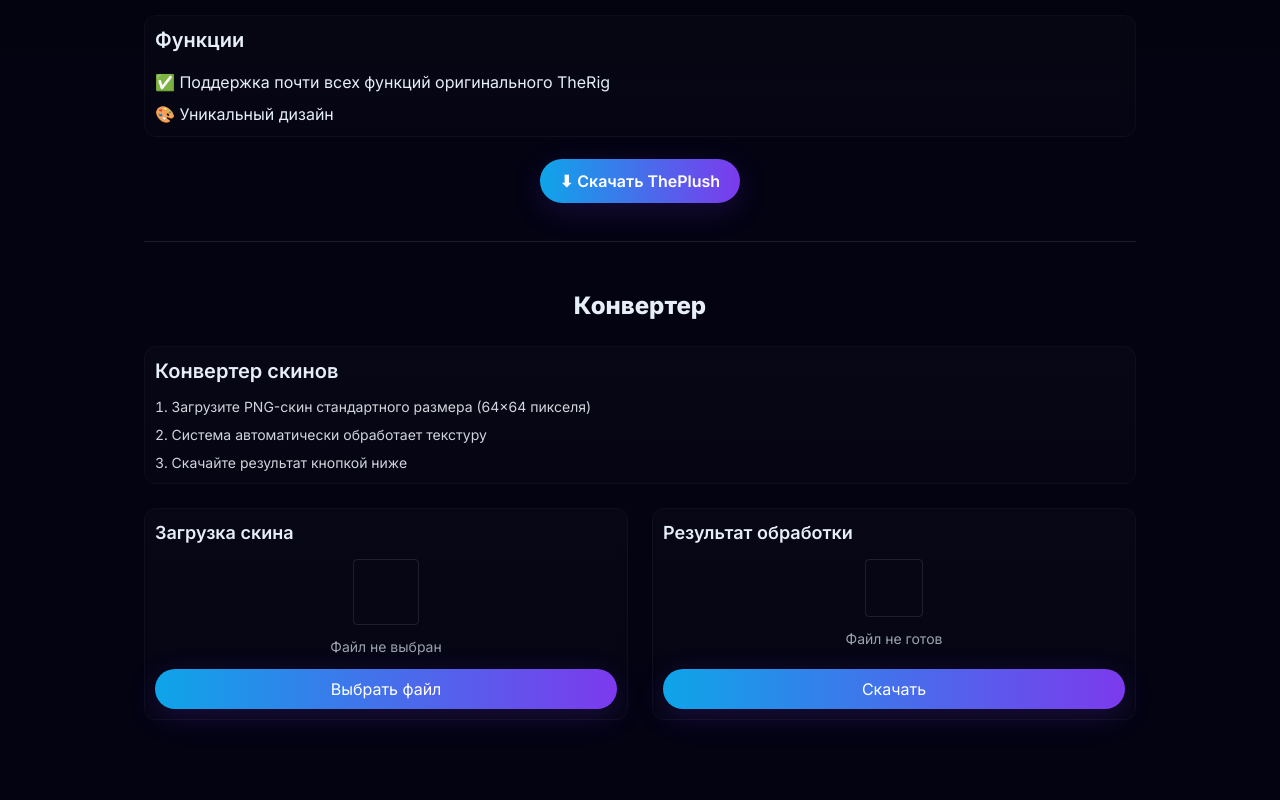
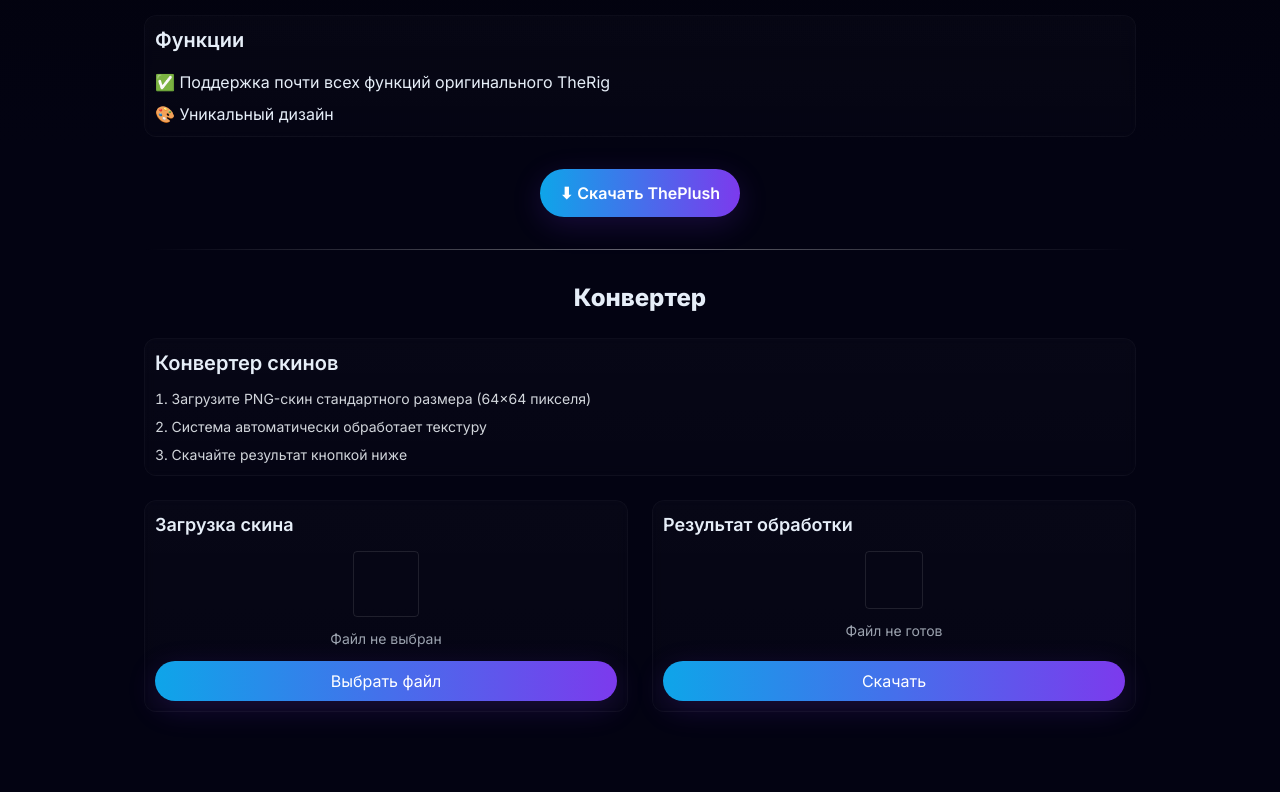
Before and after one commit to TheRatmir/TheRig, a plain HTML site: page ThePlush.html in a window 1280 px wide. Shown: the part 823-1623 px from the top of the page. Drawn offline with nearby package versions, Linux system fonts and the light colour scheme.

Commit message:
Update ThePlush.html

```diff
--- a/ThePlush.html
+++ b/ThePlush.html
@@ -30,12 +30,13 @@
             background: linear-gradient(90deg,var(--accent-from),var(--accent-to));
             color: white;
             box-shadow: 0 8px 30px rgba(124,58,237,0.18);
-            transition: transform .18s ease, filter .18s ease;
+            transition: all .3s ease; /* вместо только transform и filter */
         }
 
             .btn-primary:hover {
-                transform: translateY(-3px) scale(1.01);
-                filter: brightness(1.03);
+                transform: translateY(-3px) scale(1.03);
+                filter: brightness(1.1);
+                box-shadow: 0 10px 35px rgba(124,58,237,0.3);
             }
 
         .feature-card {
@@ -95,11 +96,13 @@
 
         <a id="download"
            href="https://github.com/TheRatmir/TheRig/releases/tag/TPv.1.0"
-           class="btn-primary px-5 py-3 rounded-full font-semibold">
+           class="btn-primary inline-flex px-5 py-3 rounded-full font-semibold">
             ⬇ Скачать ThePlush
         </a>
 
-        <hr class="border-t border-white/10 my-12">
+        <div class="h-px w-1/1 mx-auto my-8"
+             style="background: linear-gradient(to right, transparent, rgba(255,255,255,0.4), transparent);">
+        </div>
 
         <!-- Конвертер -->
         <h2 class="text-2xl font-bold mb-6">Конвертер</h2>
```
